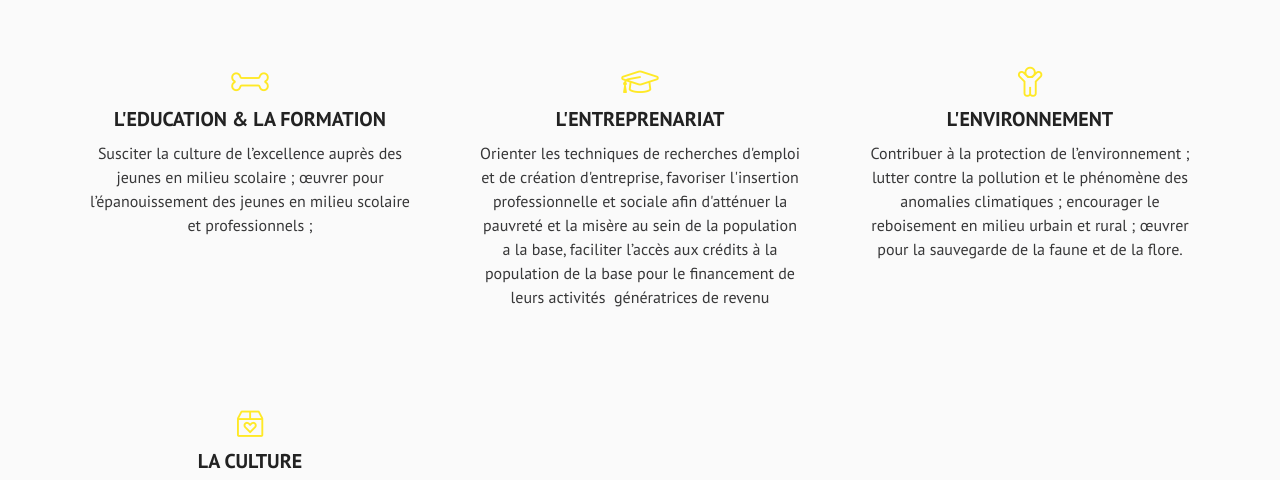
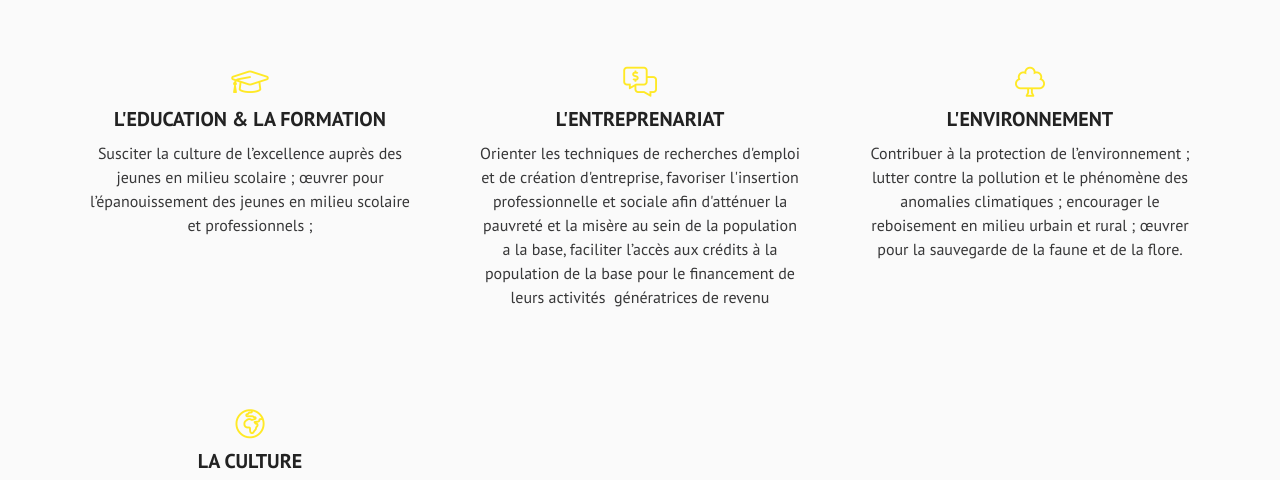
Before and after one commit to TchD7/oraleo, a plain HTML site: page index.html in a window 1280 px wide. Shown: the part 953-1433 px from the top of the page. Drawn offline with Linux system fonts and the light colour scheme.

Commit message:
mise ajourdes icons

```diff
--- a/index.html
+++ b/index.html
@@ -132,7 +132,7 @@
               <div class="content">
                 <ol>
                   <li>
-                    <i class="fal fa-bone"></i>
+                    <i class="fal fa-graduation-cap "></i>
                     <h3>L'EDUCATION & LA FORMATION</h3>
                     <p>Susciter la culture de l’excellence auprès des jeunes en milieu scolaire ; œuvrer pour l’épanouissement des jeunes en milieu scolaire et professionnels ;</p>
                   </li>
@@ -146,7 +146,7 @@
               <div class="content">
                 <ol>
                   <li>
-                    <i class="fal fa-graduation-cap"></i>
+                    <i class="fal fa-comments-alt-dollar"></i>
                     <h3>L'ENTREPRENARIAT</h3>
                     <p>Orienter les techniques de recherches d'emploi et de création d'entreprise, favoriser l'insertion professionnelle et sociale afin d'atténuer la pauvreté et la misère au sein de la population a la base, faciliter l’accès aux crédits à la population de la base pour le financement de leurs activités  génératrices de revenu</p>
                   </li>
@@ -160,7 +160,7 @@
               <div class="content">
                 <ol>
                   <li>
-                    <i class="fal fa-child"></i>
+                    <i class="fal fa-tree-alt"></i>
                     <h3>L'ENVIRONNEMENT</h3>
                     <p>Contribuer à la protection de l’environnement ; lutter contre la pollution et le phénomène des anomalies climatiques ; encourager le reboisement en milieu urbain et rural ; œuvrer pour la sauvegarde de la faune et de la flore.</p>
                   </li>
@@ -174,7 +174,7 @@
               <div class="content">
                 <ol>
                   <li>
-                    <i class="fal fa-box-heart"></i>
+                    <i class="fal fa-globe-africa"></i>
                     <h3>LA CULTURE</h3>
                     <p>Promouvoir auprès des jeunes le développement culturel, touristique, et artistique</p>
                   </li>
```
Also changed, not shown: assets/images/blog/blog_1.jpg (deleted), assets/images/blog/blog_2.jpg (deleted), assets/images/blog/blog_3.jpg (deleted), assets/images/blog/blog_4.jpg (deleted), assets/images/blog/blog_5.jpg (deleted), assets/images/blog/blog_6.jpg (deleted), assets/images/img-01.jpg (deleted), assets/images/shap.png (deleted), assets/images/team/2.jpg (deleted), assets/images/team/3.jpg (deleted), assets/images/team/4.jpg (deleted).
